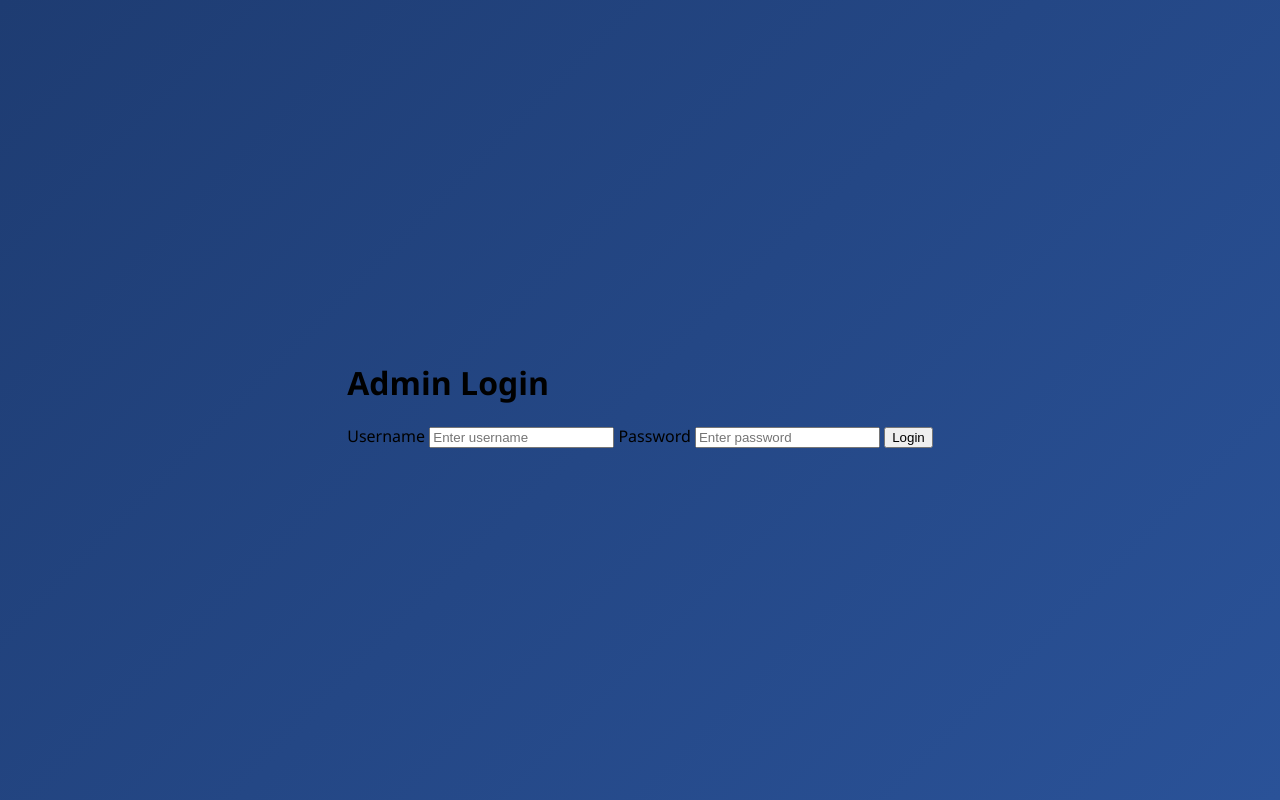
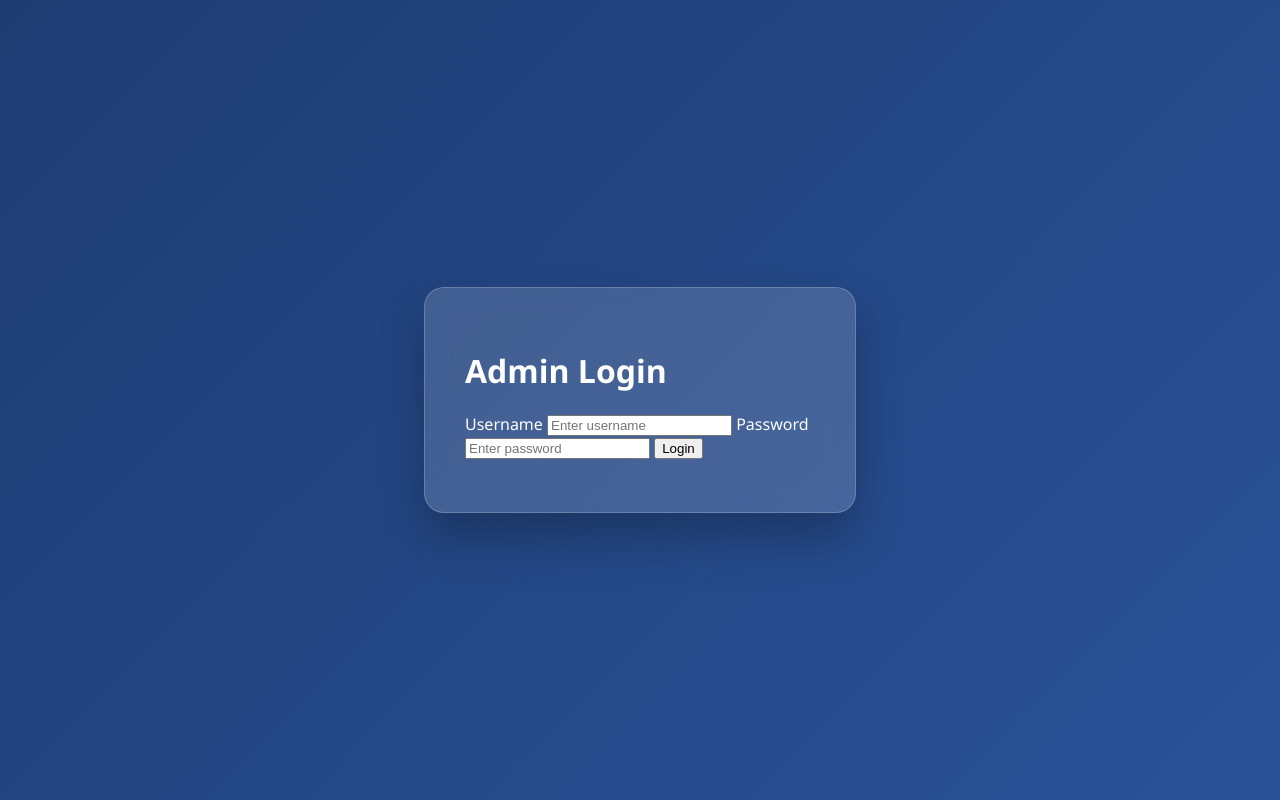
Before and after one commit to rnktlhr/069_APIKeyGenerator, a website: page public/login.html in a window 1280 px wide. Drawn offline with Linux system fonts and the light colour scheme.

Commit message:
membuat container pada login.html

```diff
--- a/public/login.html
+++ b/public/login.html
@@ -16,6 +16,21 @@
             align-items: center;
             min-height: 100vh;
         }
+
+        /* ===== CONTAINER ===== */
+        .login-container {
+            width: 350px;
+            padding: 40px;
+            border-radius: 20px;
+            background: rgba(255, 255, 255, 0.15);
+            box-shadow: 0 25px 45px rgba(0, 0, 0, 0.25);
+            backdrop-filter: blur(12px);
+            -webkit-backdrop-filter: blur(12px);
+            border: 1px solid rgba(255, 255, 255, 0.2);
+            color: white;
+            animation: fadeIn 0.6s ease;
+        }
+
 
     </style>
 </head>
```
